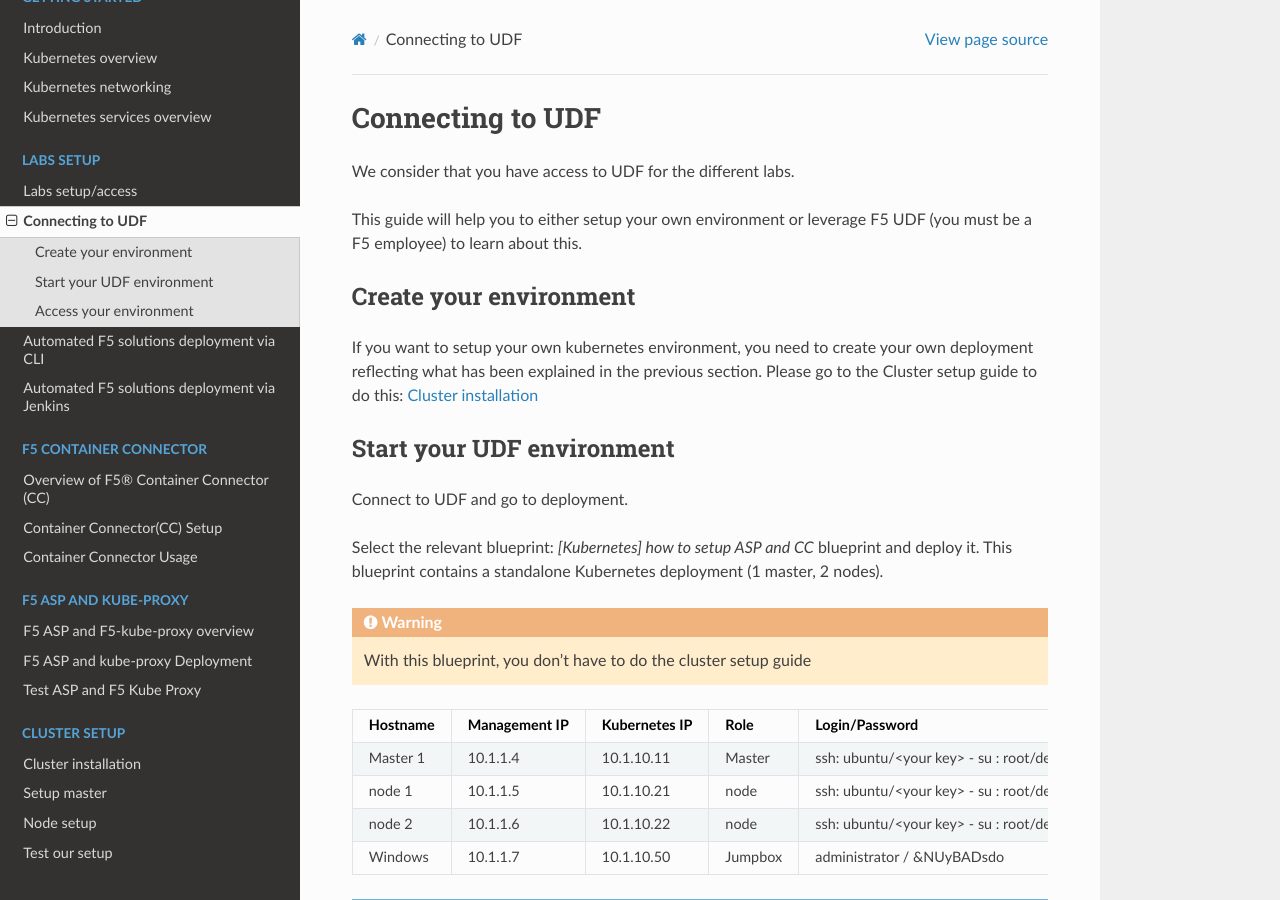
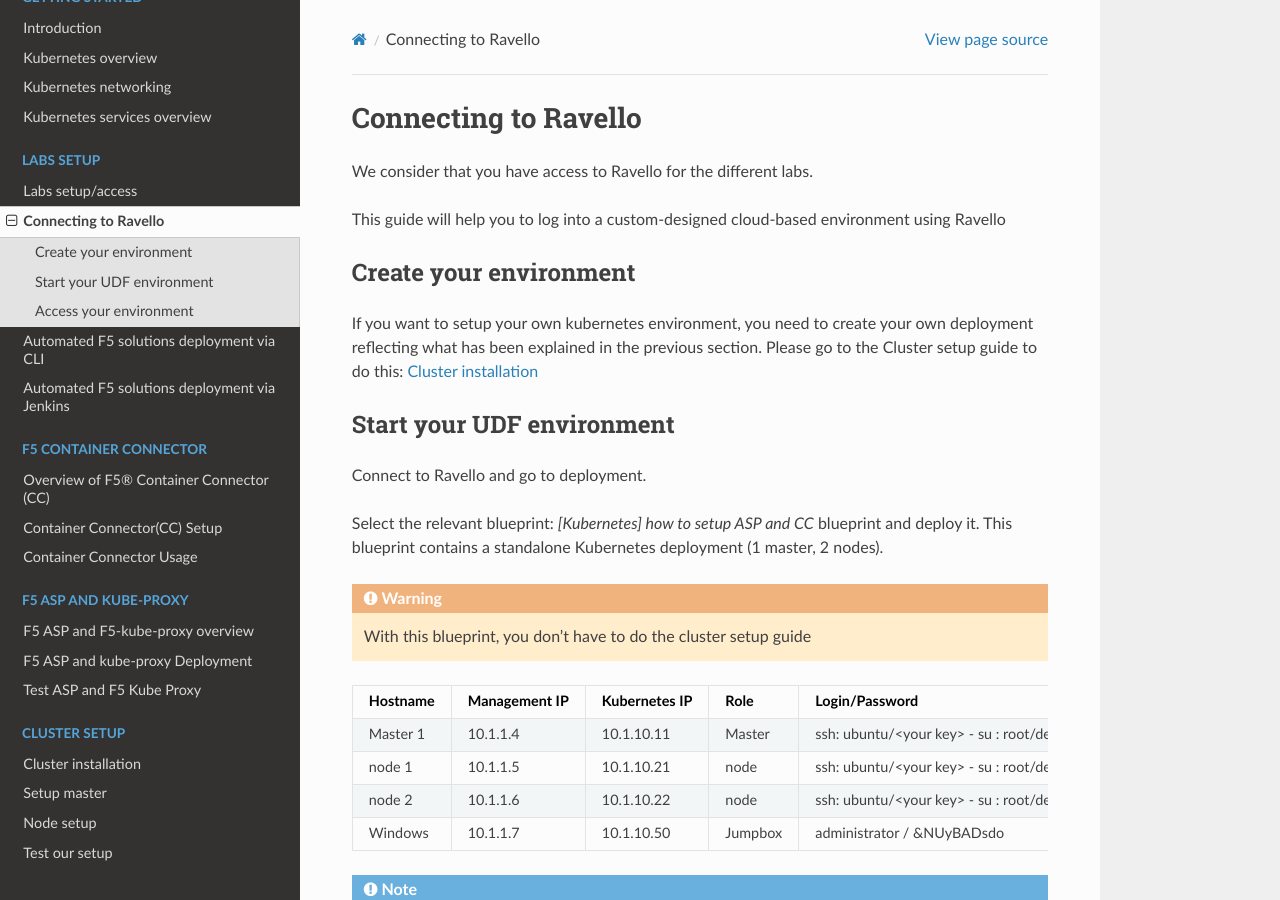
Before and after one commit to f5devcentral/f5-101-lab-kubernetes, a Sphinx documentation site: the page built from docs/labs-setup/labs-setup-access-udf.rst, in a window 1280 px wide and 900 px high. Built offline with Sphinx 7.4.7 and the Read the Docs theme 2.0.0, drawn with Linux system fonts in a browser that asks for light colours.

Commit message:
Update labs-setup-access-udf.rst

```diff
--- a/docs/labs-setup/labs-setup-access-udf.rst
+++ b/docs/labs-setup/labs-setup-access-udf.rst
@@ -1,11 +1,11 @@
-.. _access_udf:
+.. _access_ravello:
 
-Connecting to UDF
+Connecting to Ravello
 =================
 
-We consider that you have access to UDF for the different labs.
+We consider that you have access to Ravello for the different labs.
 
-This guide will help you to either setup your own environment or leverage F5 UDF (you must be a F5 employee) to learn about this.
+This guide will help you to log into a custom-designed cloud-based environment using Ravello
 
 
 Create your environment
@@ -17,7 +17,7 @@
 Start your UDF environment
 --------------------------
 
-Connect to UDF and go to deployment.
+Connect to Ravello and go to deployment.
 
 Select the relevant blueprint: *[Kubernetes] how to setup ASP and CC* blueprint and deploy it. This blueprint contains a standalone Kubernetes deployment (1 master, 2 nodes).
 
```
